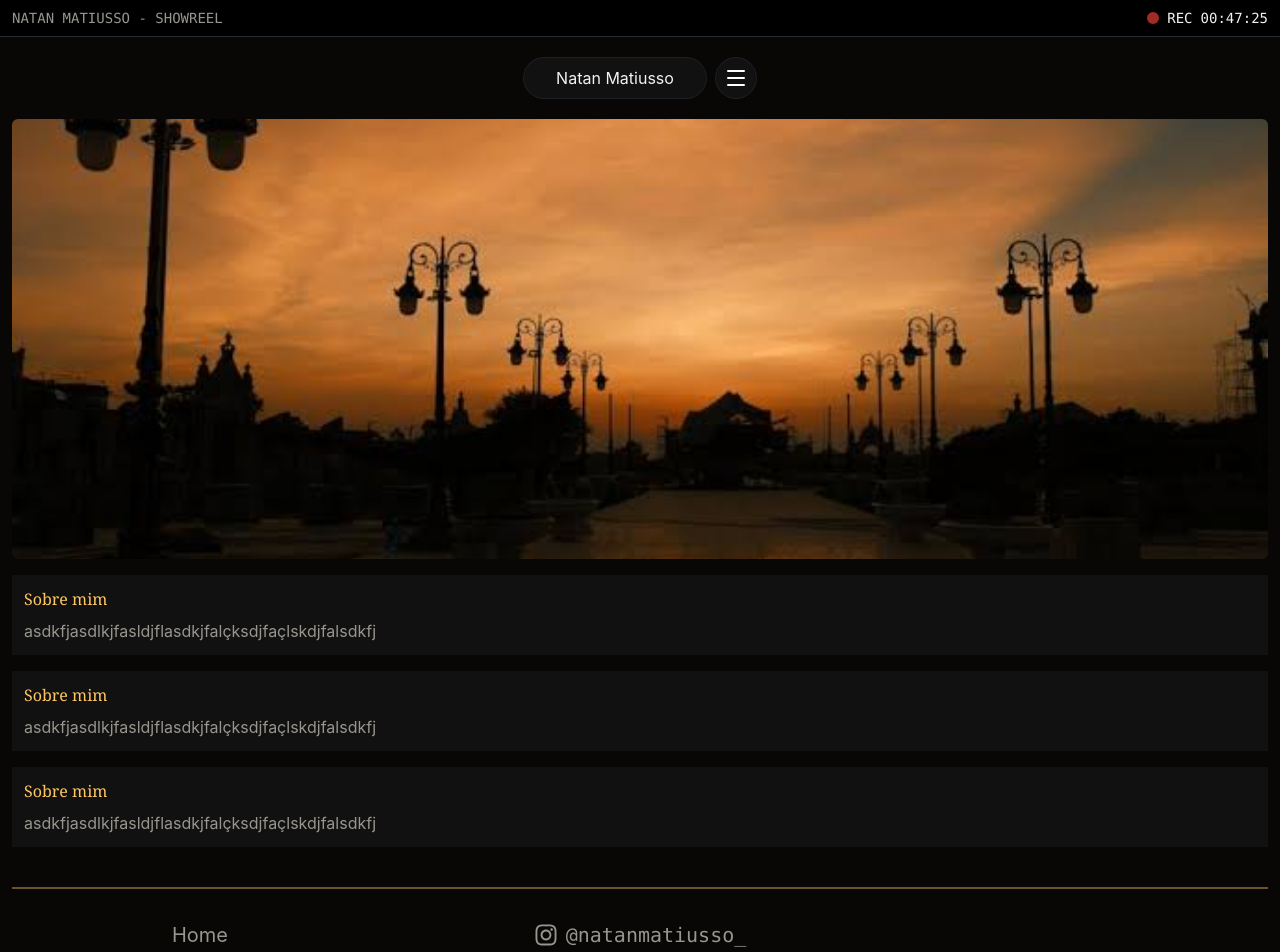
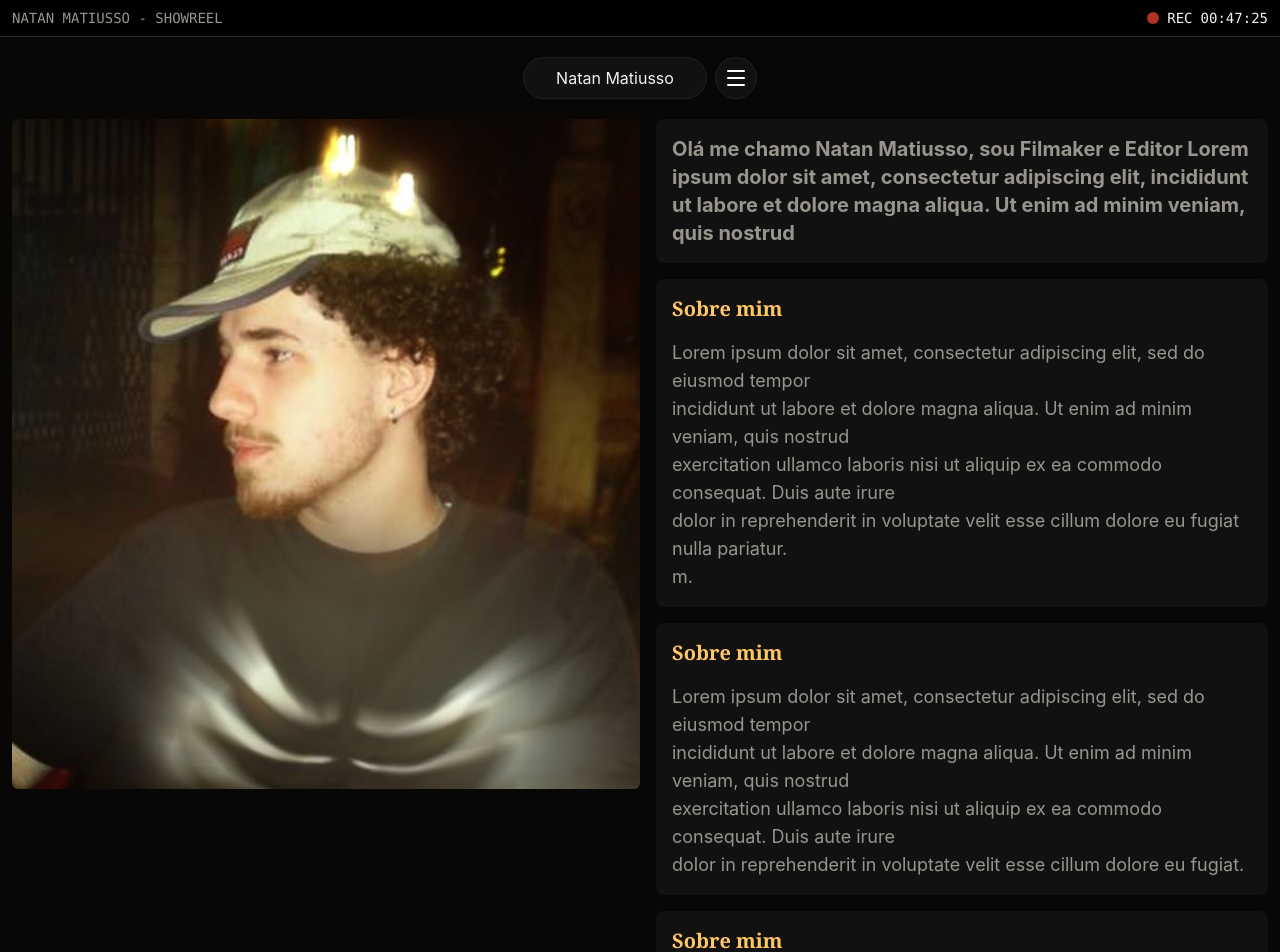
Before and after one commit to EnzoCarrilho/portfolio-natan-matiusso, a React (Vite) app: page /about in a window 1280 px wide. Shown: the top 952 px of the page. Built offline with nearby package versions, Linux system fonts and the light colour scheme.

Commit message:
feat: Adiciona responsividade para o layout da seção Sobre

```diff
--- a/src/components/AboutCard.jsx
+++ b/src/components/AboutCard.jsx
@@ -1,8 +1,8 @@
 function AboutCard({title, text}) {
     return(
-         <div className="flex flex-col bg-surface p-3 gap-2">
-              <h3 className="font-serif text-secondary">{title}</h3>
-              <p className="break-words text-secondary-text font-sans">{text}</p>
+         <div className="flex flex-col bg-surface p-3 gap-4 md:p-4 rounded-lg ">
+              <h3 className="font-serif text-secondary font-bold md:text-xl">{title}</h3>
+              <p className="break-words text-secondary-text whitespace-pre-line font-sans text-sm md:text-lg">{text}</p>
         </div>
     )
 }
--- a/src/components/Footer.jsx
+++ b/src/components/Footer.jsx
@@ -10,21 +10,21 @@ function Footer (){
             <div className="flex justify-between w-full lg:w-min px-2 lg:flex-col md:gap-2 lg:gap-4 lg:justify-self-center">
                 <Link
                     to="/"
-                    className="text-secondary-text font-sans hover:text-secondary md:text-2xl lg:text-xl"
+                    className="text-secondary-text font-sans hover:text-secondary md:text-xl lg:text-xl"
                 >
                     Home
                 </Link>
 
                 <Link
                     to="/about"
-                    className="text-secondary-text font-sans hover:text-secondary md:text-2xl lg:text-xl"
+                    className="text-secondary-text font-sans hover:text-secondary md:text-xl lg:text-xl"
                 >
                     Sobre
                 </Link>
 
                 <Link
                     to="/works"
-                    className="text-secondary-text font-sans hover:text-secondary md:text-2xl lg:text-xl"
+                    className="text-secondary-text font-sans hover:text-secondary md:text-xl lg:text-xl"
                 >
                     Trabalhos
                 </Link>
@@ -39,7 +39,7 @@ function Footer (){
                     className='flex items-center gap-1 md:gap-2'
                 >
                     <FaInstagram className='w-4 h-4 md:w-6 md:h-6 lg:w-6 lg:h-6 text-secondary-text'/>
-                    <span className='text-secondary-text font-mono md:text-2xl lg:text-xl'>@natanmatiusso_</span>
+                    <span className='text-secondary-text font-mono md:text-xl lg:text-xl'>@natanmatiusso_</span>
                 </a>
 
                   <a
@@ -47,7 +47,7 @@ function Footer (){
                     className='flex items-center gap-1 md:gap-2'
                 >
                     <FaEnvelope className='w-4 h-4 md:w-6 md:h-6 lg:w-6 lg:h-6 text-secondary-text'/>
-                    <span className='text-secondary-text font-mono md:text-2xl lg:text-xl'>natanmatiusso@gmail.com</span>
+                    <span className='text-secondary-text font-mono md:text-xl lg:text-xl'>natanmatiusso@gmail.com</span>
                 </a>
 
             </div>
--- a/src/pages/About.jsx
+++ b/src/pages/About.jsx
@@ -2,7 +2,7 @@ import Header from "@/components/Header";
 import Navbar from "@/components/Navbar";
 import Footer from "@/components/Footer"
 import AboutCard from "@/components/AboutCard"
-import img from "@/assets/projects/img3.jpg";
+import profileImg from "@/assets/images/profile_img.png"
 
 
 function About() {
@@ -15,14 +15,44 @@ function About() {
             <Navbar></Navbar>
           </div>
 
-          <main className="flex flex-col px-3 gap-4">
-            <img src={img} alt="imagem perfil" className="h-110 w-full object-cover rounded-md"/>
+          <main className="flex flex-col px-3 gap-4 lg:flex-row">
+            <img src={profileImg} alt="imagem perfil" className="h-110 md:h-[calc(100vh-130px)]  w-full object-cover rounded-md lg:w-1/2"/>
 
-            <AboutCard title="Sobre mim" text="asdkfjasdlkjfasldjflasdkjfalçksdjfaçlskdjfalsdkfj"/>
+            <div className="flex flex-col gap-3 lg:gap-4">
 
-            <AboutCard title="Sobre mim" text="asdkfjasdlkjfasldjflasdkjfalçksdjfaçlskdjfalsdkfj"/>
+              <div className="flex flex-col bg-surface p-3 gap-2 md:p-4 rounded-lg ">
+                <p
+                  className="break-words text-secondary-text font-bold font-sans text-base md:text-xl"
+                  >
+                    Olá me chamo Natan Matiusso, sou Filmaker e Editor Lorem ipsum dolor sit amet, consectetur adipiscing elit,
+                                              incididunt ut labore et dolore magna aliqua. Ut enim ad minim veniam, quis nostrud
 
-            <AboutCard title="Sobre mim" text="asdkfjasdlkjfasldjflasdkjfalçksdjfaçlskdjfalsdkfj"/>
+                  </p>
+              </div>
+
+              <AboutCard title="Sobre mim" text="Lorem ipsum dolor sit amet, consectetur adipiscing elit, sed do eiusmod tempor
+                                              incididunt ut labore et dolore magna aliqua. Ut enim ad minim veniam, quis nostrud
+                                              exercitation ullamco laboris nisi ut aliquip ex ea commodo consequat. Duis aute irure
+                                              dolor in reprehenderit in voluptate velit esse cillum dolore eu fugiat nulla pariatur.
+                                              m."/>
+
+              <AboutCard title="Sobre mim" text="Lorem ipsum dolor sit amet, consectetur adipiscing elit, sed do eiusmod tempor
+                                              incididunt ut labore et dolore magna aliqua. Ut enim ad minim veniam, quis nostrud
+                                              exercitation ullamco laboris nisi ut aliquip ex ea commodo consequat. Duis aute irure
+                                              dolor in reprehenderit in voluptate velit esse cillum dolore eu fugiat."/>
+
+              <AboutCard title="Sobre mim" text={`Lorem ipsum dolor sit amet, consectetur adipiscing elit, sed do eiusmod tempor
+
+                                                  cididunt ut labore et dolore magna aliqua. Ut enim ad minim veniam.
+                                                `}/>
+
+              <AboutCard title="Sobre mim" text="Lorem ipsum dolor sit amet, consectetur adipiscing elit, sed do eiusmod tempor
+                                              incididunt ut labore et dolore magna aliqua. Ut enim ad minim veniam, quis nostrud
+                                              exercitation ullamco laboris nisi ut aliquip ex ea commodo consequat. Duis aute irure
+                                              dolor in reprehenderit in voluptate velit esse cillum dolore eu fugiat."/>
+
+            </div>
+
 
           </main>
 
```
Also changed, not shown: src/assets/images/profile_img.png (added).
